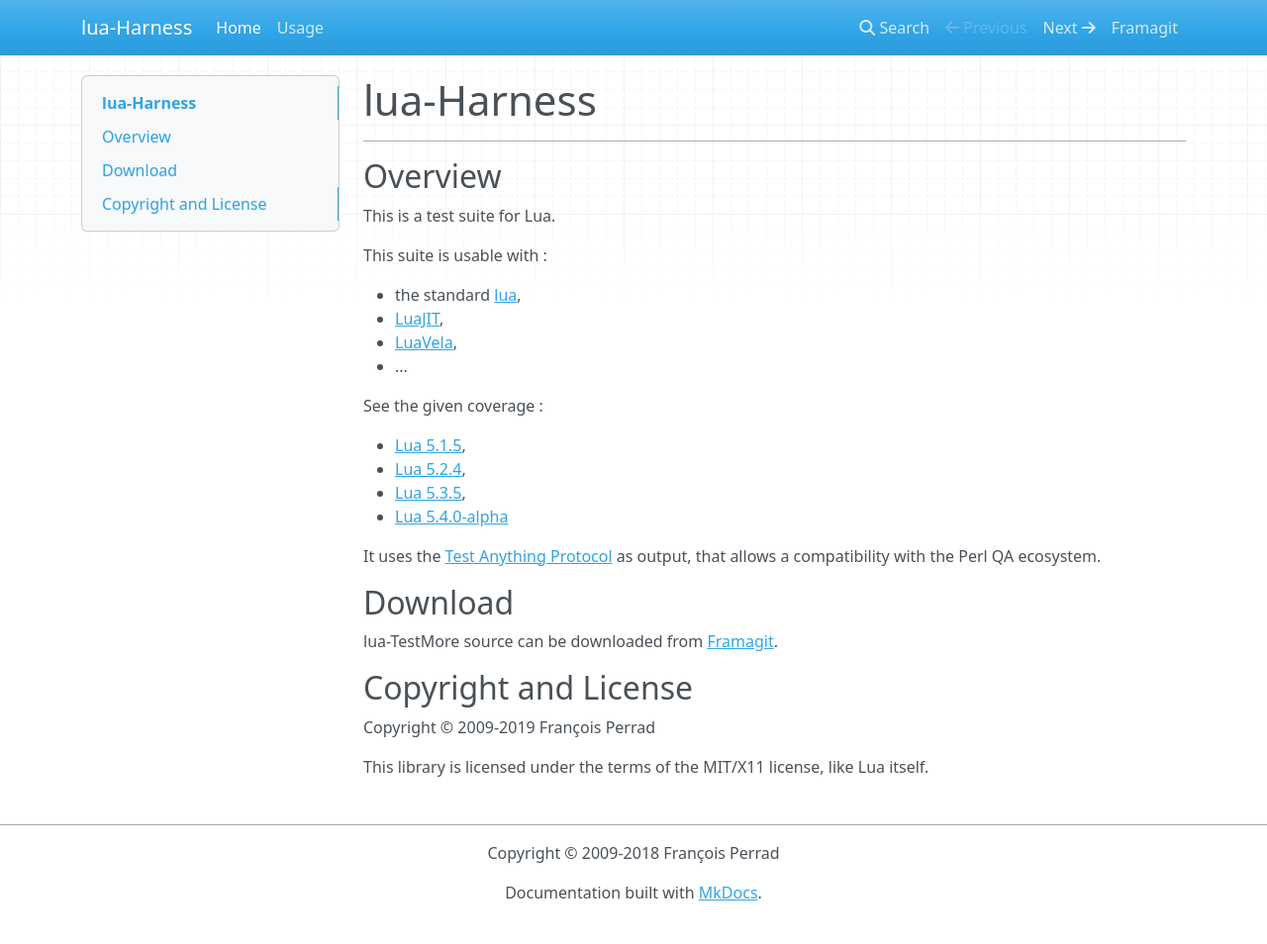
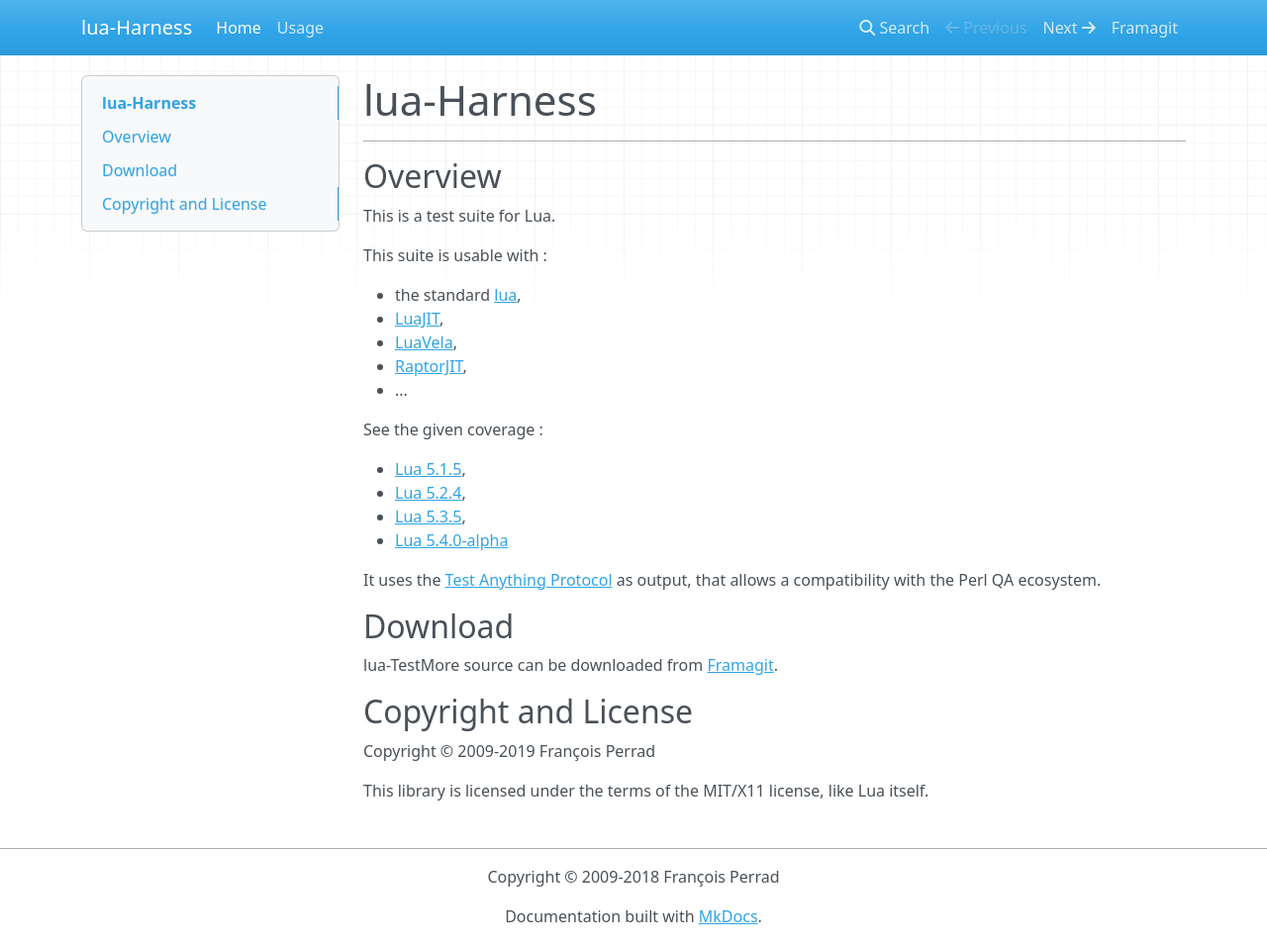
Before and after one commit to iii-i/lua-Harness, an MkDocs documentation site: the page built from docs/index.md, in a window 1280 px wide and 954 px high. Shown: the whole window at 99% size. Built offline with MkDocs 1.6.1, drawn with Linux system fonts in a browser that asks for light colours; nearby versions of some CDN libraries; old or Windows-style settings are respelled for this version of MkDocs.

Commit message:
support RaptorJIT

```diff
--- a/docs/index.md
+++ b/docs/index.md
@@ -12,6 +12,7 @@ This suite is usable with :
 - the standard [lua](http://www.lua.org/),
 - [LuaJIT](http://luajit.org/),
 - [LuaVela](https://github.com/iponweb/luavela),
+- [RaptorJIT](https://github.com/raptorjit/raptorjit),
 - ...
 
 See the given coverage :
```
Also changed, not shown: 10 other files.
